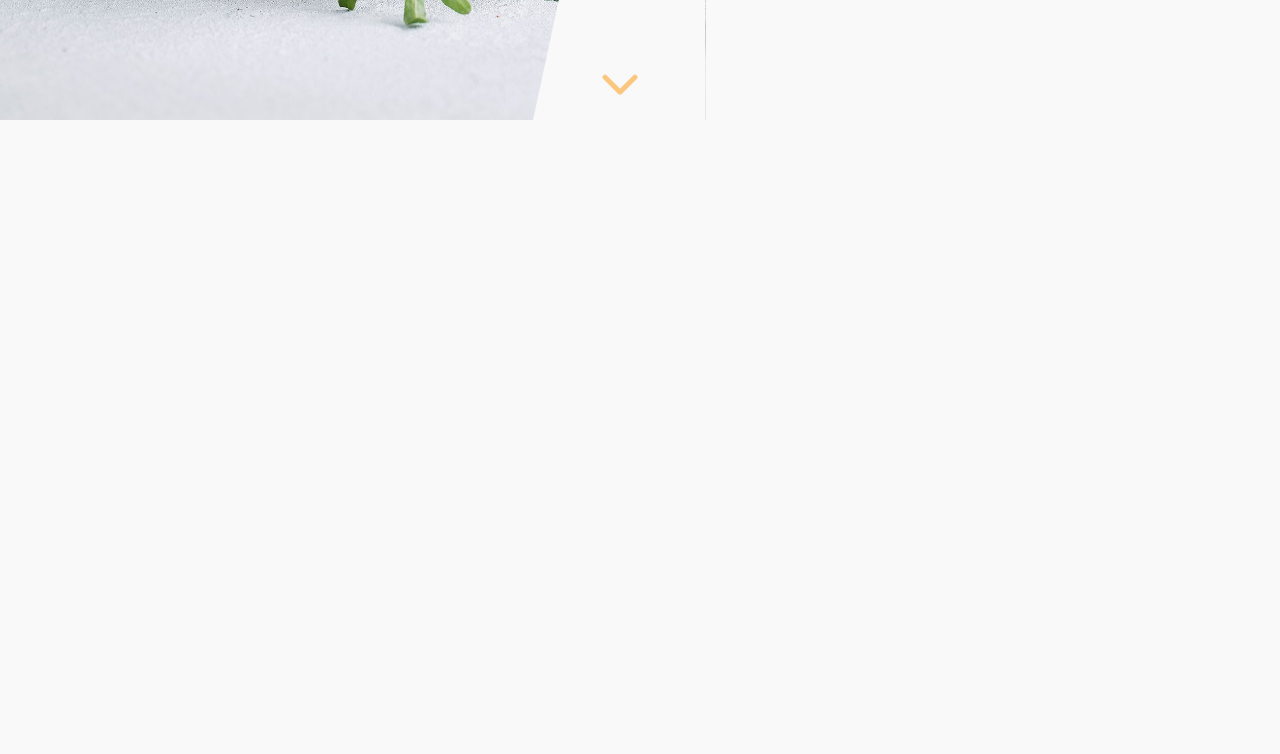
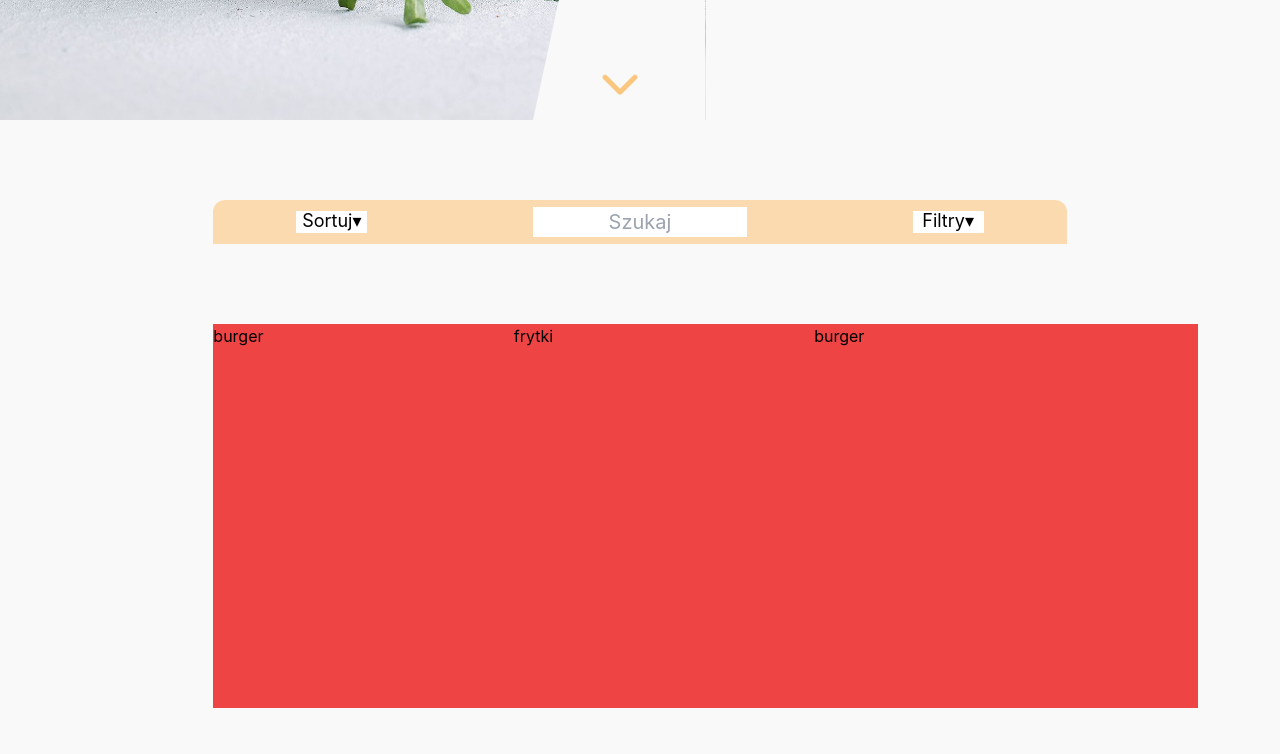
Before and after one commit to TomaszSack/zjedzto, a React (Create React App) app: page / in a window 1280 px wide. Shown: the part 680-1434 px from the top of the page. Built offline with nearby package versions, Linux system fonts and the light colour scheme.

Commit message:
Feature/menu section (#5)
* created searchbar and grid of dishes

* created Button component and added to MenuSection and Hero

* Changed name od ProductsList component

* deleted unused imports and code

```diff
--- /dev/null
+++ b/src/components/Button.tsx
@@ -0,0 +1,13 @@
+type Props = {
+  children: React.ReactNode;
+};
+
+const Button: React.FC<Props> = ({children}) => (
+  <a
+    href="#menu"
+    className="bg-secondary-orange py-2 px-10 text-white text-3xl rounded-2xl"
+  >
+    {children}
+  </a>
+);
+export default Button;
--- a/src/components/Hero.tsx
+++ b/src/components/Hero.tsx
@@ -2,6 +2,7 @@ import "./Hero.css";
 import HeroImg from "../assets/hero-img.jpeg";
 import { FontAwesomeIcon } from "@fortawesome/react-fontawesome";
 import { faChevronDown } from "@fortawesome/free-solid-svg-icons";
+import Button from "./Button";
 
 const Hero = () => {
   return (
@@ -19,12 +20,7 @@ const Hero = () => {
           <h2 className="text-4xl text-center leading-normal">
             Burgery z najwyszczej jakości mięsa już na Ciebie czekają!
           </h2>
-          <a
-            href="#menu"
-            className="bg-secondary-orange py-2 px-10 text-white text-3xl rounded-2xl"
-          >
-            Sprawdź menu
-          </a>
+          <Button>Sprawdź menu</Button>
         </div>
       </div>
       <a href="#menu">
--- /dev/null
+++ b/src/components/MenuSection.tsx
@@ -0,0 +1,27 @@
+import ContentContainer from "../layout/ContentContainer";
+import Button from "./Button";
+import ProductsList from "./ProductsList";
+import SearchBar from "./SearchBar";
+import { FontAwesomeIcon } from "@fortawesome/react-fontawesome";
+import { faCartShopping } from "@fortawesome/free-solid-svg-icons";
+
+const MenuSection = () => {
+  return (
+    <div id="menu" className="h-screen bg-primary-white">
+      <ContentContainer>
+        <SearchBar />
+        <ProductsList />
+        <div className="flex justify-center pt-12">
+          <Button>
+            Zamawiam
+            <FontAwesomeIcon
+              className="pl-2 text-white"
+              icon={faCartShopping}
+            />
+          </Button>
+        </div>
+      </ContentContainer>
+    </div>
+  );
+};
+export default MenuSection;
--- /dev/null
+++ b/src/components/ProductsList.tsx
@@ -0,0 +1,33 @@
+const dishes = [
+  {
+    name: "burger",
+  },
+  {
+    name: "frytki",
+  },
+  {
+    name: "burger",
+  },
+  {
+    name: "burger",
+  },
+  {
+    name: "frytki",
+  },
+  {
+    name: "burger",
+  },
+];
+
+const ProductsList = () => {
+  return (
+    <div className="flex justify-center">
+      <div className="grid grid-cols-3 gap-12">
+        {dishes.map((e) => {
+          return <div className="h-96 w-96 bg-red-500 min-h-min">{e.name}</div>;
+        })}
+      </div>
+    </div>
+  );
+};
+export default ProductsList;
--- /dev/null
+++ b/src/components/SearchBar.tsx
@@ -0,0 +1,25 @@
+import { useState } from "react";
+
+const SearchBar = () => {
+    const [value, setValue] = useState();
+
+    const handleChange = (e:any) => {
+        e.preventDefault();
+        setValue(e.target.value)
+    }
+  return (
+    <div className="flex justify-around items-center w-full bg-tertiary-orange h-11 my-20 rounded-t-xl text-center">
+      <div className="w-1/12 h-1/2 bg-white text-lg leading-5">Sortuj▾</div>
+      <input
+        type="text"
+        name="search"
+        placeholder="Szukaj"
+        value={value}
+        onChange={handleChange}
+        className="w-3/12 h-4/6 bg-white text-xl leading-6 text-center"
+      />
+      <div className="w-1/12 h-1/2 bg-white text-lg leading-5">Filtry▾</div>
+    </div>
+  );
+};
+export default SearchBar;
--- a/src/pages/Home.tsx
+++ b/src/pages/Home.tsx
@@ -1,10 +1,11 @@
 import Hero from "../components/Hero";
+import MenuSection from "../components/MenuSection";
 
 const Home = () => {
   return (
     <>
       <Hero />
-      <div id="menu" className="h-screen bg-primary-white"></div>
+      <MenuSection />
     </>
   );
 };
--- a/tailwind.config.js
+++ b/tailwind.config.js
@@ -6,6 +6,7 @@ module.exports = {
       colors: {
         "primary-orange": "#FE9305",
         "secondary-orange": "rgba(254, 147, 5, 0.5)",
+        "tertiary-orange": "rgba(254, 147, 5, 0.3)",
         "primary-pink": "#F562BE",
         "secondary-pink": "rgba(245, 99, 187, 0.7)",
         "primary-gray": "#A59E95",
```
